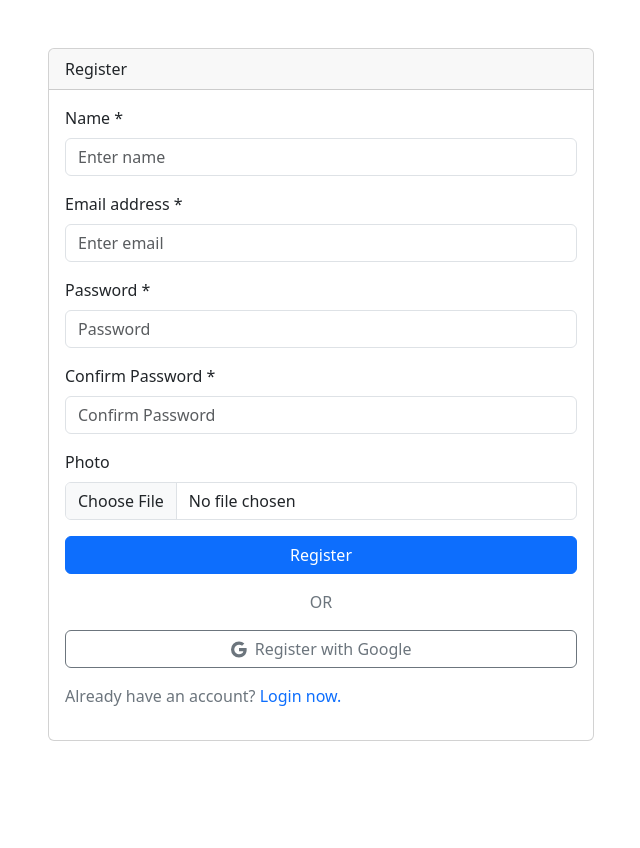
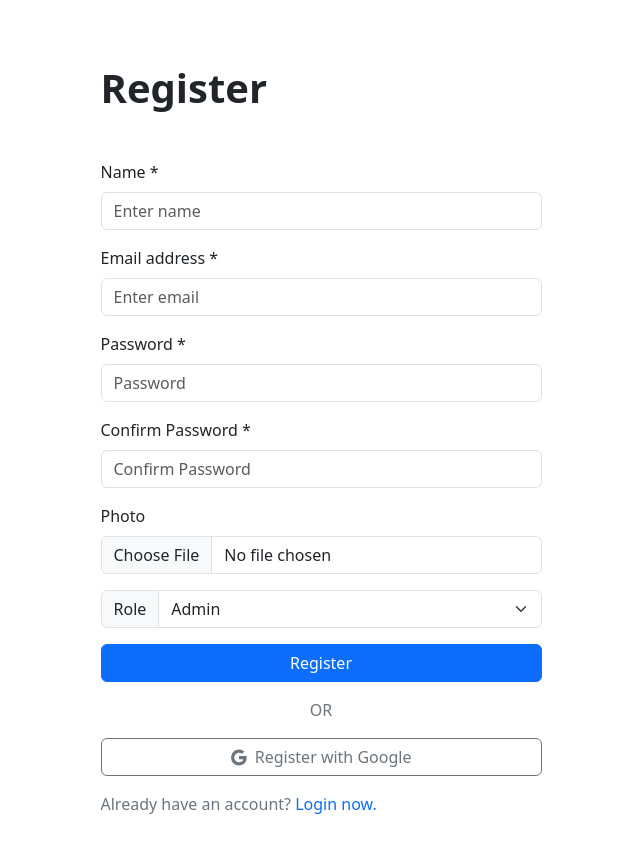
Before and after one commit to AchmadMaulanaAlawi/F-FSW24001085-km6-ach-Fullstack-Web-Challenge-ch6, a React (Vite) app: page /register in a window 1280 px wide. Shown: the whole page, without its empty margins (319-959 px from the left). Before the commit the page ends 800 px from the top, so only its background shows below. Built offline with nearby package versions, Linux system fonts and the light colour scheme.

Commit message:
update google login

```diff
--- a/src/components/Login/index.jsx
+++ b/src/components/Login/index.jsx
@@ -22,7 +22,7 @@ function Login() {
   };
 
   return (
-    <div className="w-md-50">
+    <>
       <h1 className="fw-semibold mb-5">Login</h1>
       <Form onSubmit={onSubmit}>
         <Form.Group className="mb-3" controlId="formBasicEmail">
@@ -54,7 +54,13 @@ function Login() {
         <span className="my-3 d-block text-center text-secondary">OR</span>
         <GoogleLogin text="Login with Google" />
       </Form>
-    </div>
+      <p className="mt-3 text-secondary">
+        Don't have an account?{" "}
+        <a className="link-underline link-underline-opacity-0" href="register">
+          Register now.
+        </a>
+      </p>
+    </>
   );
 }
 
--- a/src/components/Register/index.jsx
+++ b/src/components/Register/index.jsx
@@ -32,6 +32,7 @@ function Register() {
 
   return (
     <>
+      <h1 className="fw-semibold mb-5">Register</h1>
       <Form onSubmit={onSubmit}>
         <Form.Group className="mb-3" controlId="name">
           <Form.Label>Name *</Form.Label>
@@ -80,6 +81,15 @@ function Register() {
             onChange={(e) => setPhoto(e.target.files[0])}
           />
         </Form.Group>
+        <div class="input-group mb-3">
+          <label class="input-group-text" for="inputGroupSelect01">
+            Role
+          </label>
+          <select class="form-select" id="inputGroupSelect01">
+            <option value="1">Admin</option>
+            <option value="2">User</option>
+          </select>
+        </div>
         <Button
           className="w-100"
           variant="primary"
--- a/src/pages/login/index.jsx
+++ b/src/pages/login/index.jsx
@@ -11,15 +11,6 @@ const Login = () => {
         <Col></Col>
         <Col md="5">
           <LoginComponent />
-          <p className="mt-3 text-secondary">
-            Don't have an account?{" "}
-            <a
-              className="link-underline link-underline-opacity-0"
-              href="register"
-            >
-              Register now.
-            </a>
-          </p>
         </Col>
         <Col></Col>
       </Row>
--- a/src/pages/register/index.jsx
+++ b/src/pages/register/index.jsx
@@ -1,24 +1,20 @@
-import RegisterComponent from "../../components/Register"
-import Row from "react-bootstrap/Row"
-import Col from "react-bootstrap/Col"
-import Card from "react-bootstrap/Card"
+import RegisterComponent from "../../components/Register";
+import Row from "react-bootstrap/Row";
+import Col from "react-bootstrap/Col";
+import { Container } from "react-bootstrap";
 
 const Register = () => {
   return (
-    <Row>
-      <Col
-        md={6}
-        className="offset-md-3"
-      >
-        <Card>
-          <Card.Header>Register</Card.Header>
-          <Card.Body>
-            <RegisterComponent />
-          </Card.Body>
-        </Card>
-      </Col>
-    </Row>
-  )
-}
+    <Container className="vh-100 d-flex flex-column justify-content-center">
+      <Row>
+        <Col></Col>
+        <Col md="5">
+          <RegisterComponent />
+        </Col>
+        <Col></Col>
+      </Row>
+    </Container>
+  );
+};
 
-export default Register
+export default Register;
```
Also changed, not shown: src/pages/home/index.jsx (+18 -31 lines).
